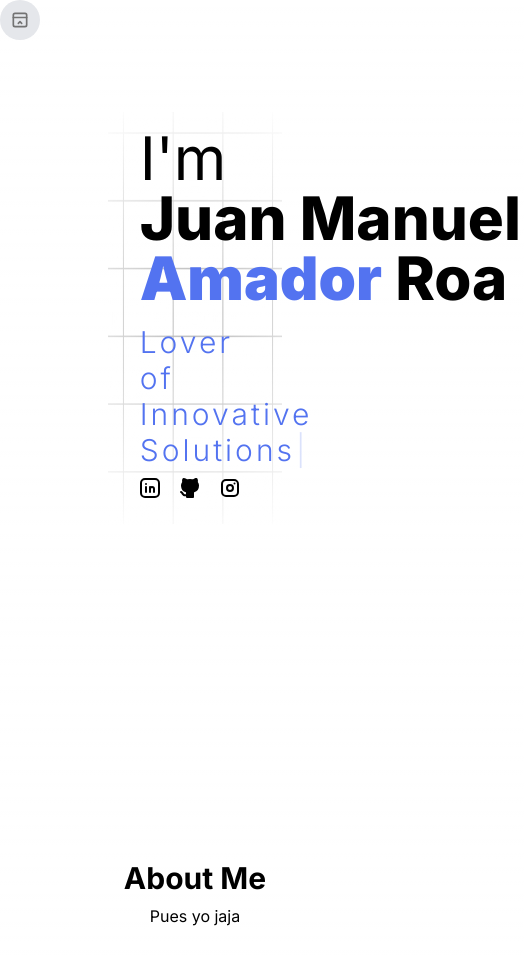
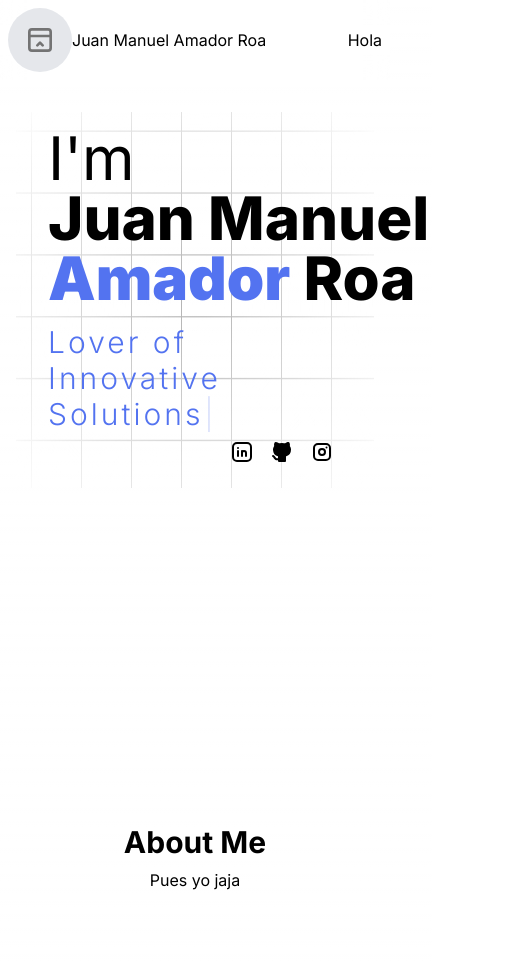
Before and after one commit to odiador/amador-homepage, a Next.js app: page / in a window 390 px wide. Shown: the top 964 px of the page, 524 px wide, since content can reach past the window. Built offline with nearby package versions, Linux system fonts and the light colour scheme.

Commit message:
Add responsive changes

```diff
--- a/app/page.tsx
+++ b/app/page.tsx
@@ -1,12 +1,9 @@
 "use client";
 import { FloatingDockDemo } from "@/components/ui/Dock";
-import ContactIcons from "@/components/ui/navBar";
 import NavBarHeader from "@/components/ui/HeaderNavBar";
-import Squares from "@/components/ui/squares";
-import { TypingAnimation } from "@/components/ui/typewriter";
-import { motion, useMotionValueEvent, useScroll } from "framer-motion";
+import Hero from "@/components/ui/hero";
+import { useMotionValueEvent, useScroll } from "framer-motion";
 import { ThemeProvider } from "next-themes";
-import Hero from "@/components/ui/hero";
 
 export default function Home() {
   const { scrollY } = useScroll();
@@ -20,10 +17,10 @@ export default function Home() {
   })
   return (
     <ThemeProvider>
-      <main className="relative flex min-h-screen p-16 pt-28 gap-2 flex-col items-center justify-center">
+      <main className="relative flex min-h-screen md:p-16 p-4 pt-28 gap-2 flex-col items-center justify-center">
         <NavBarHeader />
+        <Hero />
         <FloatingDockDemo />
-        <Hero />
         <svg
 
           id="down-arrow" className="my-32 opacity-0 animate-pulse" width={64} viewBox="0 0 24 24" fill="none" xmlns="http://www.w3.org/2000/svg">
--- a/components/ui/Dock.tsx
+++ b/components/ui/Dock.tsx
@@ -6,9 +6,7 @@ import {
   IconHomeFilled,
   IconInfoCircleFilled,
   IconPhone,
-  IconPhoneRinging,
-  IconStarFilled,
-  IconTimeDuration0
+  IconStarFilled
 } from "@tabler/icons-react";
 
 export function FloatingDockDemo() {
@@ -63,7 +61,7 @@ export function FloatingDockDemo() {
 
   ];
   return (
-    <div className="flex items-start md:items-center h-full fixed top-0 left-0">
+    <div className="flex backdrop-blur-[10px] bg-white/10 dark:bg-black/10 md:dark:bg-transparent md:bg-transparent items-start md:items-center w-full p-2 md:p-0 md:w-fit h-fit md:h-full fixed top-0 left-0">
       <FloatingDock items={links} />
     </div>
   );
--- a/components/ui/HeaderNavBar.tsx
+++ b/components/ui/HeaderNavBar.tsx
@@ -12,7 +12,7 @@ function scrollToTop() {
 
 export default function NavBarHeader() {
   return (
-    <nav id="navbar-header" className="hidden md:flex fixed left-0 top-0 px-8 py-2  w-full justify-center items-center z-20 backdrop-blur-[10px] bg-white dark:bg-black/10 opacity-0 before:content-[''] before:absolute before:w-1/2 before:bottom-0 before:left-0 before:h-[1px] before:bg-gradient-to-r before:from-transparent before:to-[#5373f0] dark:before:to-teal-200 after:content-[''] after:absolute after:w-1/2 after:bottom-0 after:left-1/2 after:h-[1px] after:bg-gradient-to-r after:to-transparent after:from-[#5373f0] dark:after:from-teal-200">
+    <nav id="navbar-header" className="hidden md:flex fixed left-0 top-0 px-8 py-2  w-full justify-center items-center z-20 backdrop-blur-[10px] bg-white/10 dark:bg-black/10 opacity-0 before:content-[''] before:absolute before:w-1/2 before:bottom-0 before:left-0 before:h-[1px] before:bg-gradient-to-r before:from-transparent before:to-[#5373f0] dark:before:to-teal-200 after:content-[''] after:absolute after:w-1/2 after:bottom-0 after:left-1/2 after:h-[1px] after:bg-gradient-to-r after:to-transparent after:from-[#5373f0] dark:after:from-teal-200">
       <div className="flex-grow h-full font-bold flex items-center text-center">
         <div onClick={() => { scrollToTop() }} className="flex items-center w-fit px-8 py-2 gap-1 cursor-pointer h-full hover:bg-black/5 dark:hover:bg-white/5 rounded-md transition-colors">
           <IconHeartFilled className="dark:fill-[#99f6e4] fill-[#5373f0]" />
--- a/components/ui/floating-dock.tsx
+++ b/components/ui/floating-dock.tsx
@@ -15,6 +15,7 @@ import {
   useSpring,
   useTransform,
 } from "framer-motion";
+import { off } from "process";
 import { useRef, useState } from "react";
 
 export const FloatingDock = ({
@@ -43,24 +44,24 @@ const FloatingDockMobile = ({
 }) => {
   const [open, setOpen] = useState(false);
   return (
-    <div className={cn("relative block md:hidden", className)}>
+    <div className={cn("relative md:hidden flex items-center w-full", className)}>
       <AnimatePresence>
         {open && (
           <motion.div
             layoutId="nav"
-            className="absolute top-full inset-x-0 flex flex-col gap-2"
+            className="pt-4 absolute top-full flex flex-col gap-2"
           >
             {items.map((item, idx) => (
               <motion.div
                 key={item.title}
-                initial={{ opacity: 0, y: 10 }}
+                initial={{ opacity: 0, y: -10 }}
                 animate={{
                   opacity: 1,
                   y: 0,
                 }}
                 exit={{
                   opacity: 0,
-                  y: 10,
+                  y: -10,
                   transition: {
                     delay: (items.length - 1 - idx) * 0.05,
                   },
@@ -73,9 +74,9 @@ const FloatingDockMobile = ({
                     else scrollToTop();
                   }}
                   key={item.title}
-                  className="h-10 w-10 rounded-full bg-gray-200 dark:bg-neutral-900 flex items-center justify-center"
+                  className="h-16 w-16 rounded-full bg-gray-200 dark:bg-neutral-900 flex items-center justify-center -z-1"
                 >
-                  <div className="h-4 w-4">{item.icon}</div>
+                  <div className="h-8 w-8">{item.icon}</div>
                 </div>
               </motion.div>
             ))}
@@ -84,10 +85,16 @@ const FloatingDockMobile = ({
       </AnimatePresence>
       <button
         onClick={() => setOpen(!open)}
-        className="h-10 w-10 rounded-full bg-gray-200 dark:bg-neutral-800 flex items-center justify-center"
+        className="flex-shrink-0 h-16 w-16 rounded-full bg-gray-200 dark:bg-neutral-800 flex items-center justify-center z-1"
       >
-        <IconLayoutNavbarCollapse className="h-5 w-5 text-neutral-500 dark:text-neutral-400" />
+        <IconLayoutNavbarCollapse className="h-8 w-8 text-neutral-500 dark:text-neutral-400" />
       </button>
+      <div className="text-nowrap">
+        Juan Manuel Amador Roa
+      </div>
+      <div className="w-full text-end justify-self-end">
+        Hola
+      </div>
     </div>
   );
 };
@@ -95,7 +102,10 @@ const scrolltoHash = function (element_id: string) {
   const element = document.getElementById(element_id.substring(1));
   if (element) {
     var elementPosition = element.getBoundingClientRect().top;
-    var offsetPosition = elementPosition + window.scrollY - 90;
+    let offsetPosition = elementPosition + window.scrollY - 20;
+    const width = (window.innerWidth > 0) ? window.innerWidth : screen.width;
+    if (width >= 768)
+      offsetPosition -= 50;
 
     window.scrollTo({
       top: offsetPosition,
--- a/components/ui/hero.tsx
+++ b/components/ui/hero.tsx
@@ -1,3 +1,4 @@
+"use client";
 import { inView } from "framer-motion";
 import { useEffect, useRef } from "react";
 import ContactIcons from "./navBar";
@@ -9,17 +10,26 @@ export default function Hero() {
     useEffect(() => {
         inView(ref.current!, () => {
             const navClone = document.getElementById("navbar-header");
-            navClone?.classList.remove("go-top");
-            navClone?.classList.add("animate-end");
+            navClone?.classList.remove("md:go-top");
+            navClone?.classList.add("md:animate-end");
+            const mobileHeader = document.getElementsByClassName("mobile-header");
+            for(let i = 0; i < mobileHeader.length;i++ ){
+                mobileHeader.item(i)?.classList.remove("md:go-top");
+                mobileHeader.item(i)?.classList.add("md:animate-end");
+            }
 
             return () => {
-                navClone?.classList.add("go-top");
-                navClone?.classList.remove("animate-end");
+                navClone?.classList.add("md:go-top");
+                navClone?.classList.remove("md:animate-end");
+                for(let i = 0; i < mobileHeader.length;i++ ){
+                    mobileHeader.item(i)?.classList.add("go-top");
+                    mobileHeader.item(i)?.classList.remove("animate-end");
+                }
             }
         });
     }, [])
     return (
-        <Squares squaresRef={ref} speed={0.5} id="home" className="px-8 py-4 relative w-8/12 text-6xl flex flex-col" direction="diagonal">
+        <Squares squaresRef={ref} speed={0.5} id="home" className="px-8 py-4 relative w-full md:w-8/12 text-6xl flex flex-col" direction="diagonal">
             <h1 className="">I&apos;m</h1>
             <h1 className="font-extrabold w-96">Juan Manuel <strong className="text-[#5373f0] dark:text-teal-200">Amador</strong > Roa</h1>
             <TypingAnimation className="text-[#5373f0] dark:text-teal-200 pt-4 text-3xl font-light tracking-widest" strings={["Programming Lover", "Lover of tech", "Lover of Innovative Solutions", "Lover of Creative Code"]} />
```
